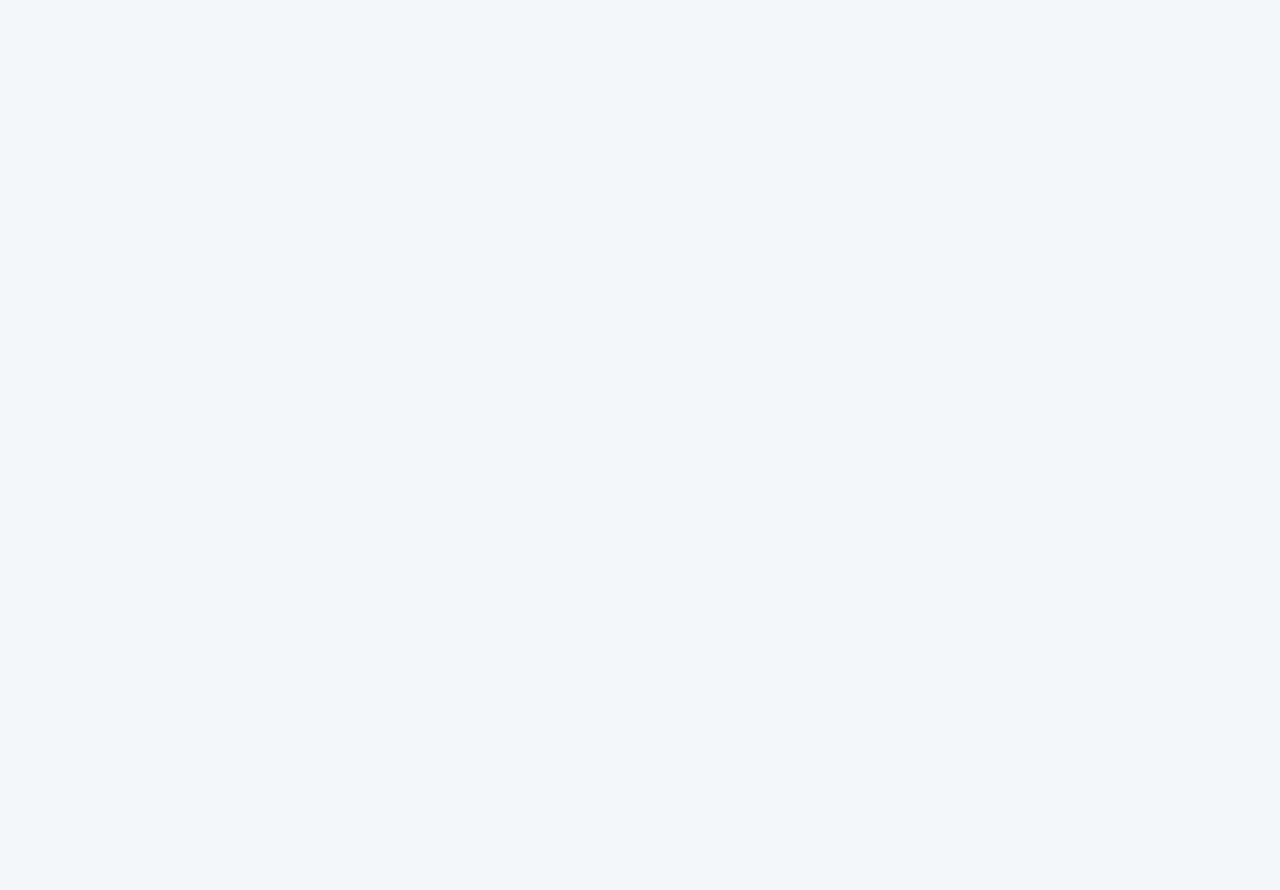
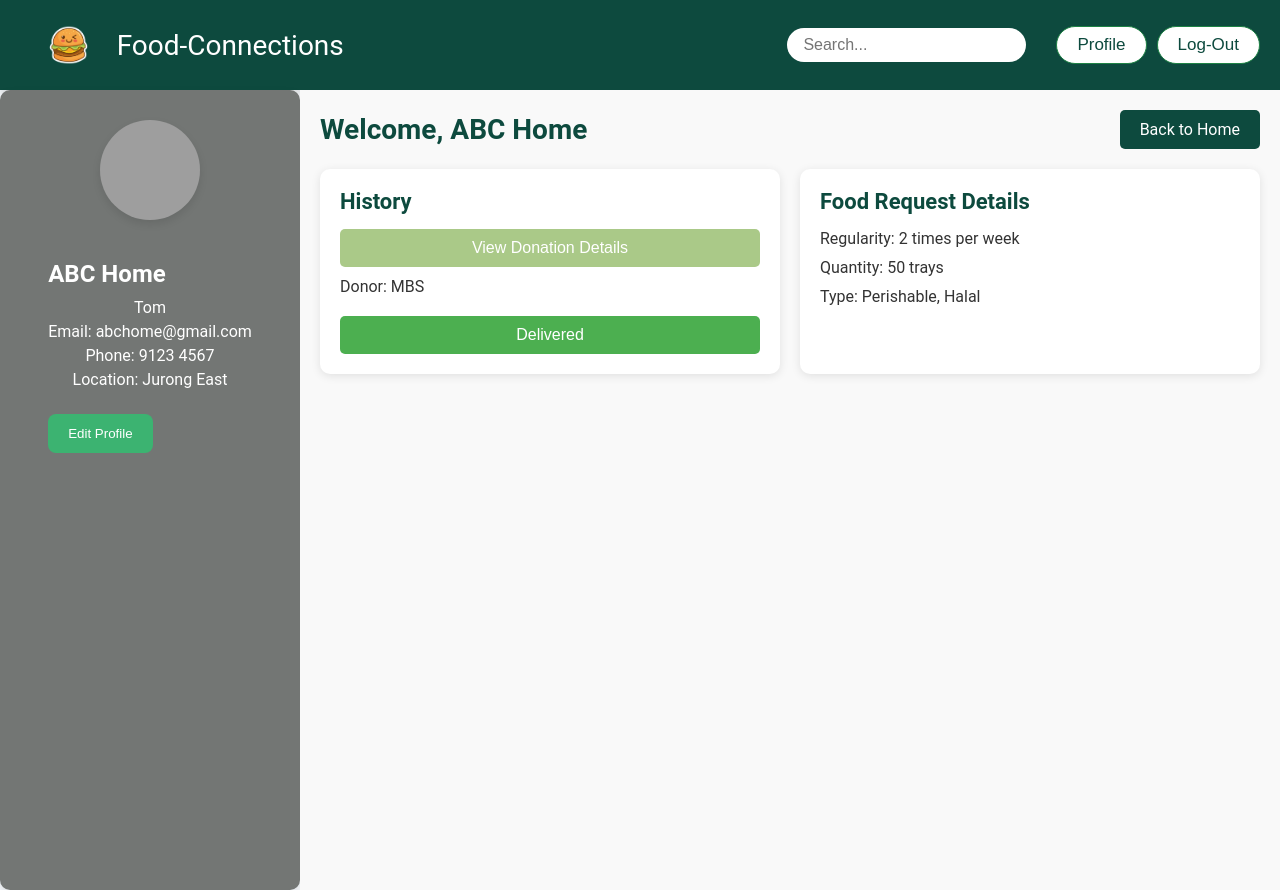
Before and after one commit to Code-to-Give/Frontend, a React (Create React App) app in the folder food-connections/: page /bene-profile in a window 1280 px wide. Before the commit this address had no page. Before the commit the page ends 800 px from the top, so only its background shows below. Built offline with nearby package versions, Linux system fonts and the light colour scheme; grey boxes are pictures that could not be loaded.

Commit message:
feat: bene profile page + routes in app.js

```diff
--- a/food-connections/src/App.js
+++ b/food-connections/src/App.js
@@ -1,15 +1,15 @@
-import React from 'react';
-import { BrowserRouter as Router, Route, Routes } from 'react-router-dom';
-import LandingPage from './pages/LandingPage/LandingPage';
-import LoginPage from './pages/LoginPage/LoginPage';
-import SignUpPage from './pages/SignupPage/SignUpPage';
-import BeneHomePage from './pages/HomePage/BeneHomePage';
-import DonorProfilePage from './pages/ProfilePage/DonorProfilePage';
-import FormPage from './pages/FormPage/FormPage';
-import DonorApprovalPage from './pages/DonorApprovalPage/DonorApprovalPage';
+import React from "react";
+import { BrowserRouter as Router, Route, Routes } from "react-router-dom";
+import LandingPage from "./pages/LandingPage/LandingPage";
+import LoginPage from "./pages/LoginPage/LoginPage";
+import SignUpPage from "./pages/SignupPage/SignUpPage";
+import BeneHomePage from "./pages/HomePage/BeneHomePage";
+import BeneProfilePage from "./pages/ProfilePage/BeneProfilePage";
+import DonorProfilePage from "./pages/ProfilePage/DonorProfilePage";
+import FormPage from "./pages/FormPage/FormPage";
+import DonorApprovalPage from "./pages/DonorApprovalPage/DonorApprovalPage";
 import DonorHomePage from "./pages/HomePage/DonorHomePage";
-import './App.css';
-
+import "./App.css";
 
 function App() {
   return (
@@ -21,6 +21,8 @@ function App() {
         <Route path="/donor-approval" element={<DonorApprovalPage />} />
         <Route path="/home" element={<DonorHomePage />} />
         <Route path="/profile" element={<DonorProfilePage />} />
+        <Route path="/bene-home" element={<BeneHomePage />} />
+        <Route path="/bene-profile" element={<BeneProfilePage />} />
         <Route path="/form" element={<FormPage />} />
       </Routes>
     </Router>
--- a/food-connections/src/pages/ProfilePage/BeneProfilePage.css
+++ b/food-connections/src/pages/ProfilePage/BeneProfilePage.css
@@ -23,3 +23,47 @@
     padding: 10px;
     margin-top: -15px;
 }
+
+/* Sidebar styling */
+.profile-sidebar {
+    width: 300px;
+    background-color: #737674;
+    color: white;
+    padding: 30px 20px;
+    display: flex;
+    flex-direction: column;
+    align-items: center;
+    border-radius: 10px;
+    box-shadow: 0 4px 8px rgba(0, 0, 0, 0.1);
+    gap: 20px;
+}
+
+.profile-info h2 {
+    font-size: 24px;
+    margin-bottom: 10px;
+}
+
+.profile-info p {
+    margin: 5px 0;
+    text-align: center;
+}
+
+.status-button {
+    width: 100%;
+    padding: 10px;
+    font-size: 16px;
+    border-radius: 5px;
+    margin-top: 10px;
+    border: none;
+    cursor: pointer;
+}
+
+.status-delivered {
+    background-color: #4CAF50;
+    color: white;
+}
+
+.status-rejected {
+    background-color: #F44336;
+    color: white;
+}
--- a/food-connections/src/pages/ProfilePage/BeneProfilePage.js
+++ b/food-connections/src/pages/ProfilePage/BeneProfilePage.js
@@ -1,29 +1,93 @@
-import React from 'react';
-import { Link } from 'react-router-dom';
-import InformationCard from '../../components/InformationCard/InformationCard';
-import './BeneProfilePage.css';
+import React, { useState } from "react";
+import { Link } from "react-router-dom";
+import "./BeneProfilePage.css";
+import LoggedInNavbar from "../../components/LoggedInNavBar/LoggedInNavBar";
 
 function BeneProfilePage() {
-    return (
-        <div>
-            <InformationCard company={"ABC Home"} name={"Tom"} email={"abchome@gmail.com"} phone={"91234567"} location={"Jurong East"}/>
-            <div className="body-container">
-                <div className="body-block">
-                    <h2 className="block-title">History</h2>
-                </div>
-                <div className="body-block">
-                    <h2 className="block-title">Food Request Details</h2>
-                    <div className="block-content">
-                        <p>Regularity: </p>
-                        <p>Quantity: </p>
-                        <p>Type: </p>
-                    </div>
-                </div>
+  const [status, setStatus] = useState("Delivered");
+  const [isPopupOpen, setIsPopupOpen] = useState(false);
 
+  const toggleStatus = () => {
+    setStatus((prevStatus) =>
+      prevStatus === "Delivered" ? "Rejected" : "Delivered"
+    );
+  };
+
+  const buttonClass =
+    status === "Delivered"
+      ? "status-button status-delivered"
+      : "status-button status-rejected";
+
+  const handlePopupOpen = () => {
+    setIsPopupOpen(true);
+  };
+
+  const handlePopupClose = () => {
+    setIsPopupOpen(false);
+  };
+
+  return (
+    <div>
+      <LoggedInNavbar />
+      <div className="profile-page">
+        <div className="profile-sidebar">
+          <img
+            src="path_to_logo_or_profile_picture"
+            alt="Company Logo"
+            className="profile-logo"
+          />
+          <div className="profile-info">
+            <h2>ABC Home</h2>
+            <p>Tom</p>
+            <p>Email: abchome@gmail.com</p>
+            <p>Phone: 9123 4567</p>
+            <p>Location: Jurong East</p>
+            <button className="edit-profile-button">Edit Profile</button>
+          </div>
+        </div>
+
+        <div className="profile-main">
+          <div className="header-bar">
+            <h1>Welcome, ABC Home</h1>
+            <Link to="/home" className="back-button">
+              Back to Home
+            </Link>
+          </div>
+          <div className="dashboard">
+            <div className="dashboard-section">
+              <h2>History</h2>
+              <button onClick={handlePopupOpen} className="modal-button">View Donation Details</button>
+              <p>Donor: MBS</p>
+              <button onClick={toggleStatus} className={buttonClass}>
+                {status}
+              </button>
             </div>
-            <Link to="/home"><button>Back to Home</button></Link>
+            <div className="dashboard-section">
+              <h2>Food Request Details</h2>
+              <p>Regularity: 2 times per week</p>
+              <p>Quantity: 50 trays</p>
+              <p>Type: Perishable, Halal</p>
+            </div>
+          </div>
         </div>
-    );
+      </div>
+      {/* Popup component */}
+      {isPopupOpen && (
+        <div className="modal">
+          <div className="modal-content">
+            <span className="close" onClick={handlePopupClose}>
+              &times;
+            </span>
+            <h3>Donation Details</h3>
+            <p>Donor: MBS</p>
+            <p>Details: Established in 2010, located at Bayfront</p>
+            <p>Timing: Monday 16:00-20:00h</p>
+            <p>Donation: 100 trays of fried rice (Halal)</p>
+          </div>
+        </div>
+      )}
+    </div>
+  );
 }
 
 export default BeneProfilePage;
```
